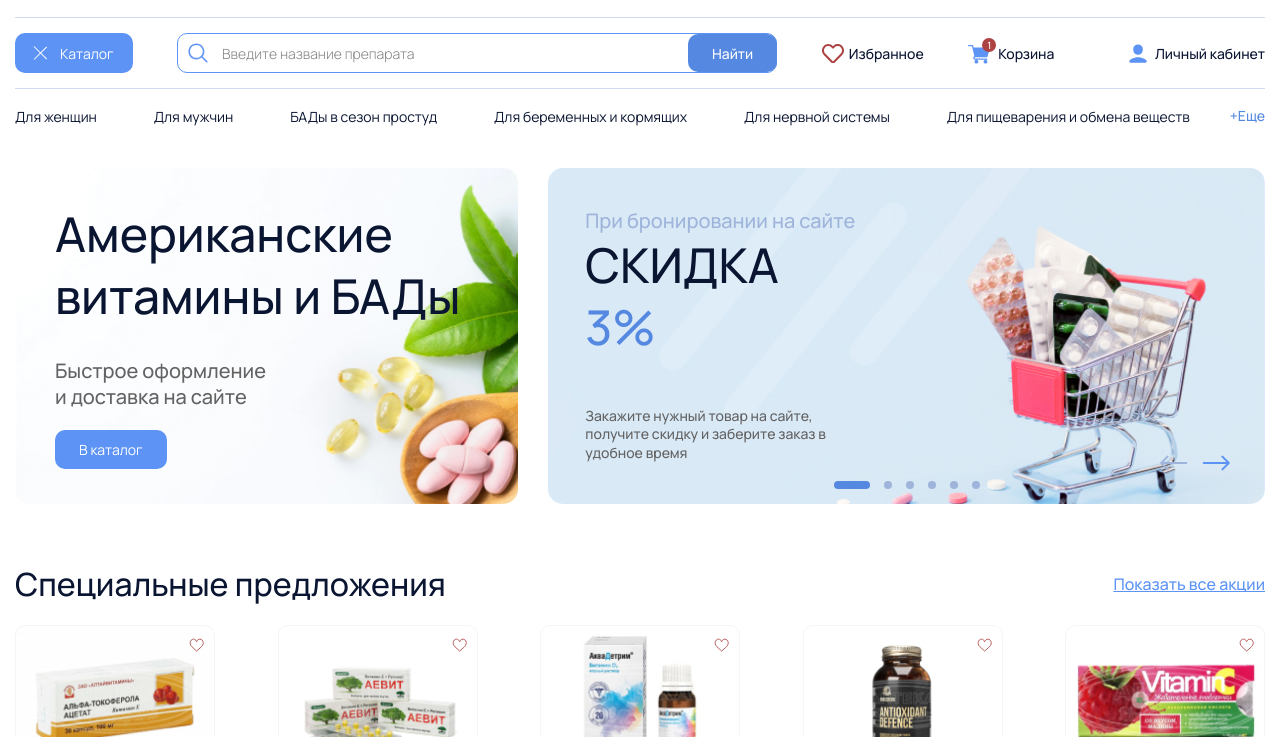
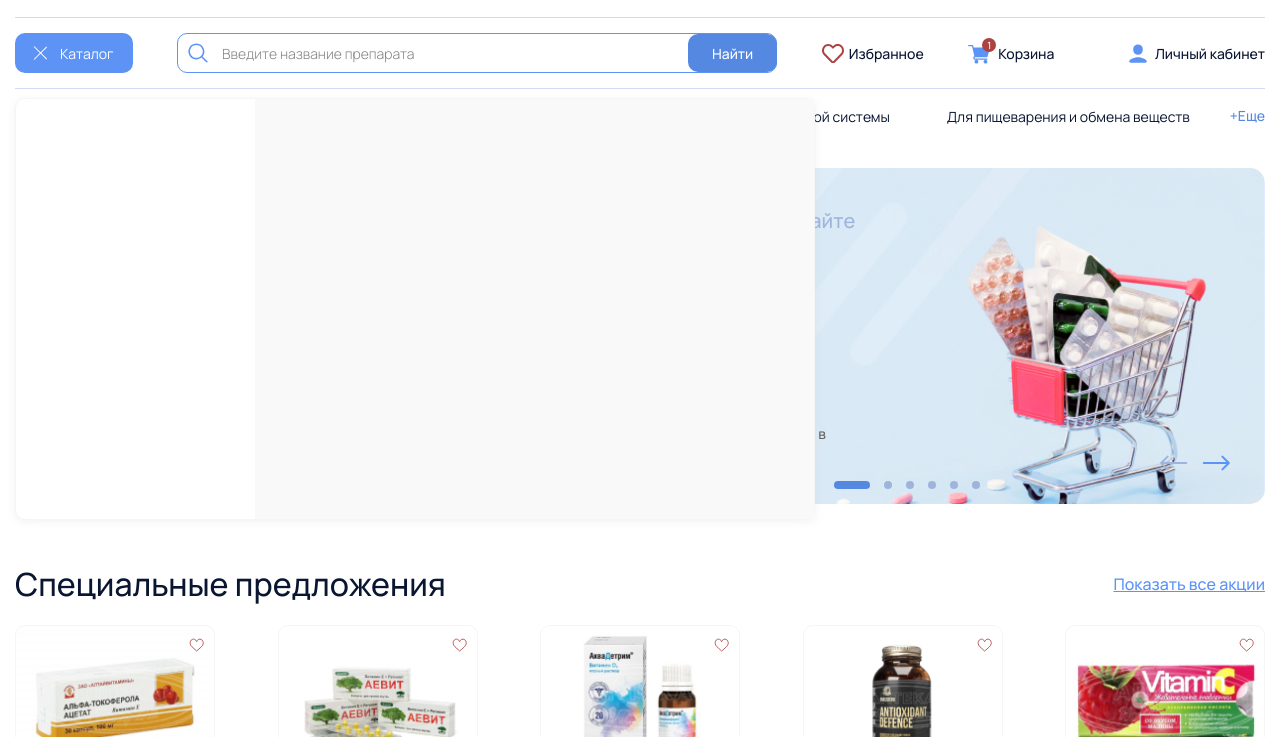
Before and after one commit to evgsbel/bads, a website: page src/pages/home.html in a window 1280 px wide. Both pictures are taken after a click on the button "Каталог". Shown: the part 63-800 px from the top of the page. Drawn offline with nearby package versions, Linux system fonts and the light colour scheme; files that its build step writes are made by us from their sources; files whose address does not match are found by name.

Commit message:
add hide menu

```diff
--- a/src/assets/js/app.js
+++ b/src/assets/js/app.js
@@ -1,20 +1,13 @@
 //masked inputs
+$(() => {
+Inputmask({"mask": "+7 (999) 999 - 99 - 99"}).mask('.phone-mask');
+});
 
-Inputmask({"mask": "+7 (999) 999 - 99 - 99"}).mask('.phone-mask');
-
+//fancybox
 $('[data-fancybox=""]').fancybox({
   // Options will go here
 });
 
-//open catalog
-$(document).ready(function () {
-  $('.js-open-header-catalog').click(function () {
-    $(this).toggleClass('is-active');
-  });
-  $('.js-add-to-favorite').click(function () {
-    $(this).toggleClass('is-active');
-  })
-});
 
 //inout number
 $(() => {
@@ -113,3 +106,22 @@ document.addEventListener('DOMContentLoaded', function () {
     });
   });
 });
+
+// catalog menu
+$(() => {
+  const btnMenu = document.querySelector('.js-open-header-catalog');
+  const lnkMenu = document.querySelector('.js-open-catalog');
+  const menu = document.querySelector('.js-catalog-menu');
+  const toggleMenu = function () {
+    menu.classList.toggle('is-open');
+    btnMenu.classList.toggle('is-active');
+  };
+  btnMenu.addEventListener('click', function (e) {
+    e.stopPropagation();
+    toggleMenu();
+  });
+  lnkMenu.addEventListener('click', function (e) {
+    e.stopPropagation();
+    toggleMenu();
+  });
+});
--- a/src/assets/scss/layout/_header.scss
+++ b/src/assets/scss/layout/_header.scss
@@ -327,3 +327,31 @@
 
   }
 }
+
+.catalog-menu {
+  opacity: 0;
+  height: 0;
+  position: absolute;
+  top: 80px;
+  left: 0;
+  z-index: 50;
+  display: flex;
+  align-items: flex-start;
+  width: 800px;
+  background: #fff;
+  border: 1px solid #F5F5F5;
+  border-radius: 10px;
+  filter: drop-shadow(0px 2px 4px rgba(204, 204, 204, 0.25));
+  transition: height .3s ease-in-out, opacity .3s ease-in-out ;
+  &.is-open {
+    height: 422px;
+    opacity: 1;
+  }
+  &__left {
+    width: 30%;
+  }
+  &__right {
+    background-color: #F9F9F9;
+    width: 70%;
+  }
+}
--- a/src/partials/header.html
+++ b/src/partials/header.html
@@ -42,8 +42,8 @@
   </div>
   <div class="container">
     <div class="row">
-      <div class="col-12">
-        <div class="header__center">
+      <div class="col-12 ">
+        <div class="header__center position-relative">
           <div class="header-catalog">
             <button class="js-open-header-catalog header-catalog__btn btn-reset">
             <span class="header-catalog__lines">
@@ -51,6 +51,10 @@
             </span>
               Каталог
             </button>
+            <div class="catalog-menu js-catalog-menu">
+                <div class="catalog-menu__left h-100"></div>
+                <div class="catalog-menu__right h-100"></div>
+            </div>
           </div>
           <form class="header-search">
             <input placeholder="Введите название препарата" autocomplete="off" class="header-search__input"
```
Also changed, not shown: dist/assets/css/main.css, dist/assets/js/app.js, dist/home.html.
